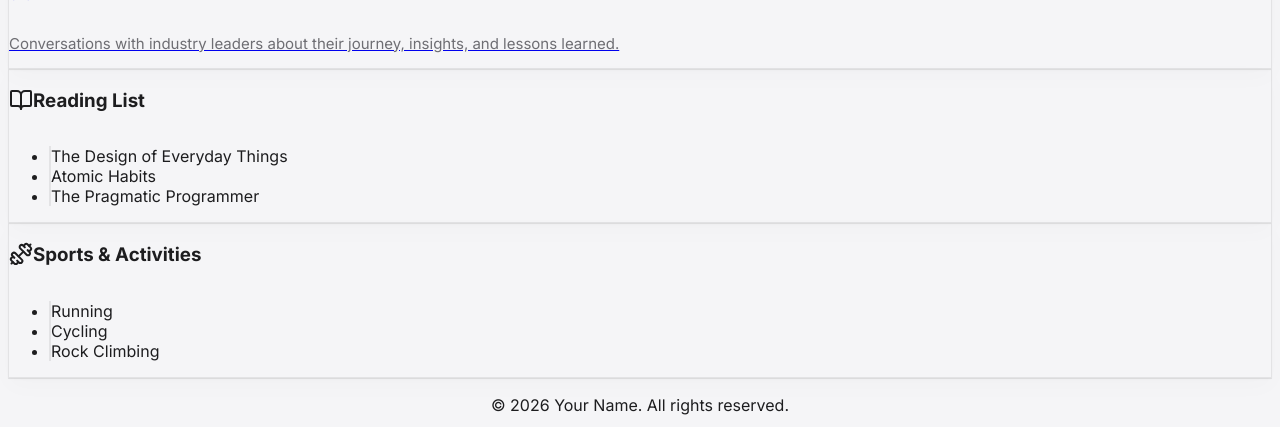
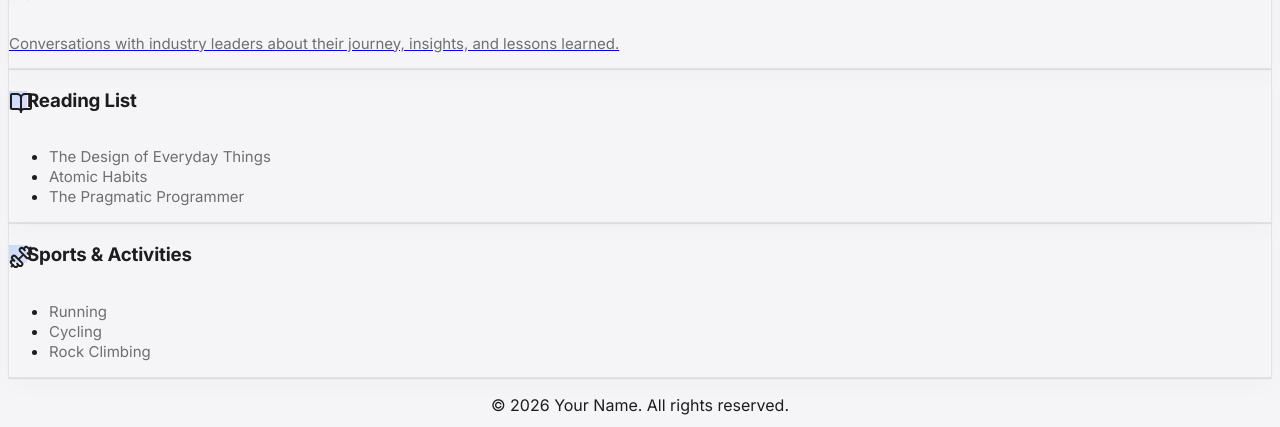
Before and after one commit to nthiessenf/personal-landing, a Next.js app in the folder landing-page/: page / in a window 1280 px wide. Shown: the part 1507-1934 px from the top of the page. Built offline with nearby package versions, Linux system fonts and the light colour scheme.

Commit message:
Enhance InterestCard component by adding optional label prop, improving item styling, and refining hover effects for better user experience

```diff
--- a/landing-page/components/interest-card.tsx
+++ b/landing-page/components/interest-card.tsx
@@ -1,60 +1,57 @@
 "use client";
 
 import { ReactNode } from "react";
-import { cn } from "@/lib/utils";
 
 interface InterestCardProps {
   title: string;
   items: string[];
   icon?: ReactNode;
+  label?: string;
 }
 
-export function InterestCard({ title, items, icon }: InterestCardProps) {
+export function InterestCard({ title, items, icon, label }: InterestCardProps) {
   return (
-    <div className="h-full flex flex-col">
-      {/* Card Header */}
-      <div className="flex items-center gap-3 mb-4">
+    <div className="relative h-full flex flex-col">
+      {label && (
+        <span className="absolute top-0 right-0 bg-white/80 backdrop-blur-sm px-3 py-1.5 rounded-full text-[11px] text-[#6e6e73] uppercase tracking-wide font-semibold border border-black/[0.04]">
+          {label}
+        </span>
+      )}
+
+      <div className="flex items-center gap-3 mb-5">
         {icon && (
-          <div className="w-10 h-10 rounded-xl bg-gradient-to-br from-blue-300 via-purple-300 to-pink-200 flex items-center justify-center text-foreground backdrop-blur-sm shadow-sm">
-            <div className="w-6 h-6 flex items-center justify-center">
+          <div
+            className="w-9 h-9 rounded-xl flex items-center justify-center shadow-sm"
+            style={{
+              background: "linear-gradient(135deg, rgba(147, 197, 253, 0.5), rgba(196, 181, 253, 0.4))",
+            }}
+          >
+            <div className="w-[18px] h-[18px] text-white">
               {icon}
             </div>
           </div>
         )}
-        <h3 className="text-lg font-semibold text-foreground">{title}</h3>
+        <h3 className="text-xl font-semibold text-[#1d1d1f] tracking-[-0.01em]">
+          {title}
+        </h3>
       </div>
 
-      {/* List of items */}
-      <ul className="flex flex-col gap-2 flex-1">
+      <ul className="flex flex-col gap-1">
         {items.map((item, index) => (
           <li
             key={index}
-            className={cn(
-              "group relative pl-4 py-2 rounded-r-lg",
-              "border-l-2 border-muted/30",
-              "transition-all duration-300 ease-[cubic-bezier(0.4,0,0.2,1)]",
-              "hover:translate-x-1 hover:border-muted/0",
-              "cursor-default"
-            )}
+            className="group relative pl-5 py-3 cursor-default transition-all duration-300 ease-[cubic-bezier(0.23,1,0.32,1)] hover:pl-7"
           >
-            {/* Gradient border on hover - replaces the gray border */}
+            <div className="absolute left-0 top-0 bottom-0 w-[2px] bg-black/[0.08] transition-all duration-300" />
+
             <div
-              className={cn(
-                "absolute left-0 top-0 bottom-0 w-[2px]",
-                "bg-gradient-to-b from-blue-300 to-purple-300",
-                "opacity-0 group-hover:opacity-100",
-                "transition-opacity duration-300 ease-[cubic-bezier(0.4,0,0.2,1)]"
-              )}
+              className="absolute left-0 top-0 bottom-0 w-[2px] opacity-0 group-hover:opacity-100 transition-opacity duration-300 origin-bottom"
+              style={{
+                background: "linear-gradient(to bottom, #93c5fd, #c4b5fd)",
+              }}
             />
 
-            {/* Item text */}
-            <span
-              className={cn(
-                "relative text-sm text-muted",
-                "group-hover:text-foreground",
-                "transition-colors duration-300 ease-[cubic-bezier(0.4,0,0.2,1)]"
-              )}
-            >
+            <span className="text-[15px] text-[#6e6e73] group-hover:text-[#1d1d1f] transition-colors duration-300">
               {item}
             </span>
           </li>
```
